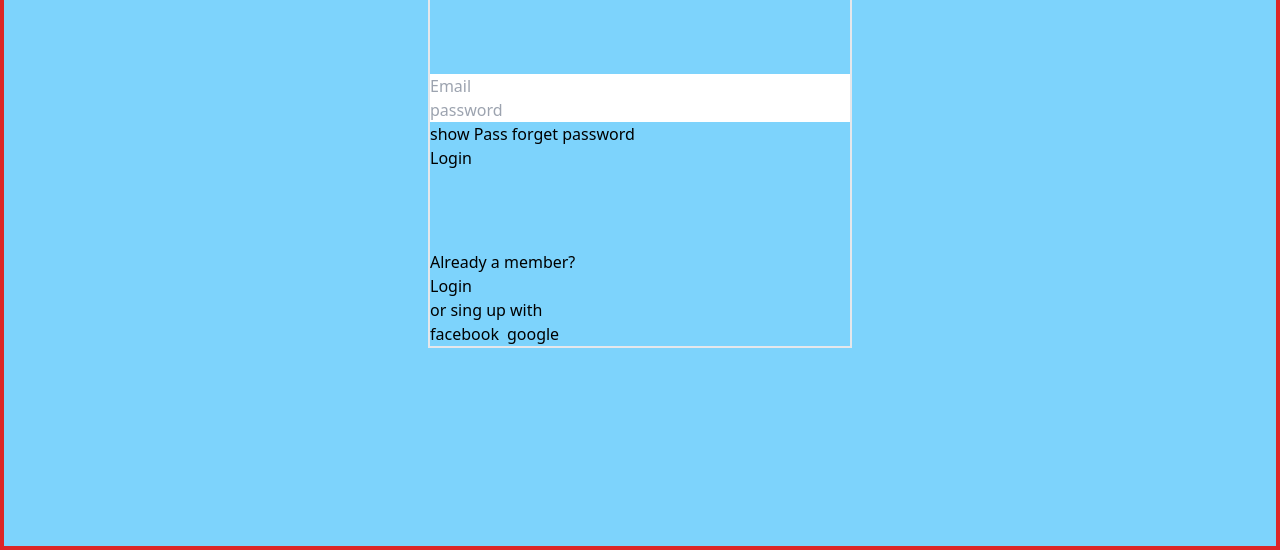
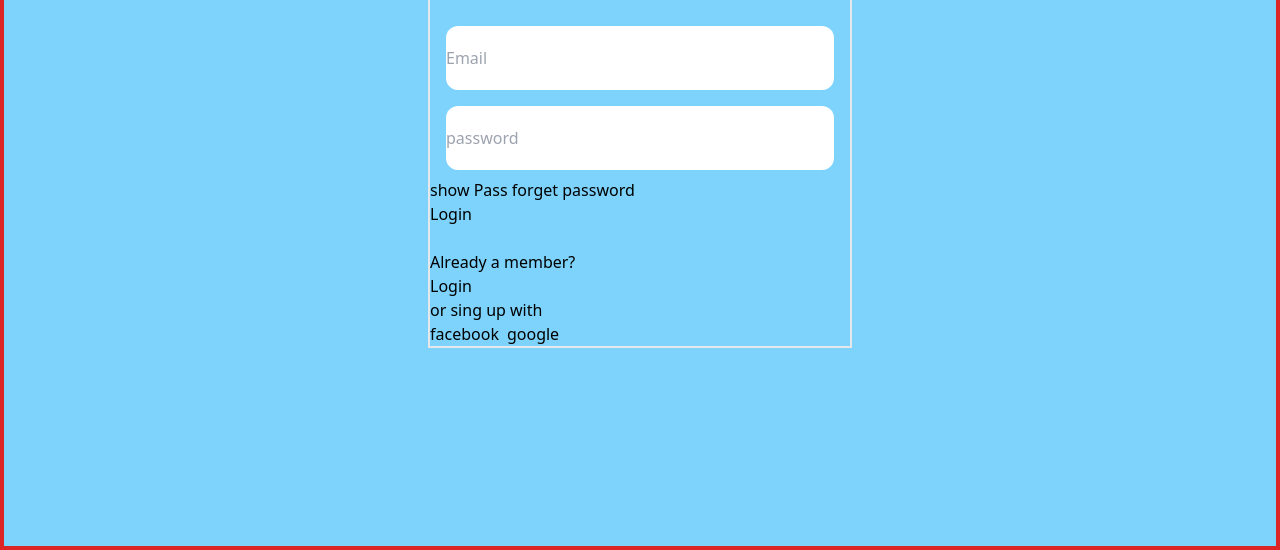
Before and after one commit to KavehKhorshidiii/Login-page, a website: page src/html/app.html in a window 1280 px wide. Shown: the part 250-800 px from the top of the page. Drawn offline with nearby package versions, Linux system fonts and the light colour scheme.

Commit message:
set style for inputs

```diff
--- a/src/html/app.html
+++ b/src/html/app.html
@@ -17,8 +17,8 @@
         <!-- Main -->
         <main>
             <section class=" flex flex-col">
-                <input placeholder="Email" type="text">
-                <input placeholder="password" type="password" name="" id="">
+                <input class=" rounded-xl mx-4 my-2 h-16" placeholder="Email" type="text">
+                <input class=" rounded-xl mx-4 my-2 h-16" placeholder="password" type="password" name="" id="">
             </section>
             <section>
                 <button>show Pass</button>
```
Also changed, not shown: src/output.css.
